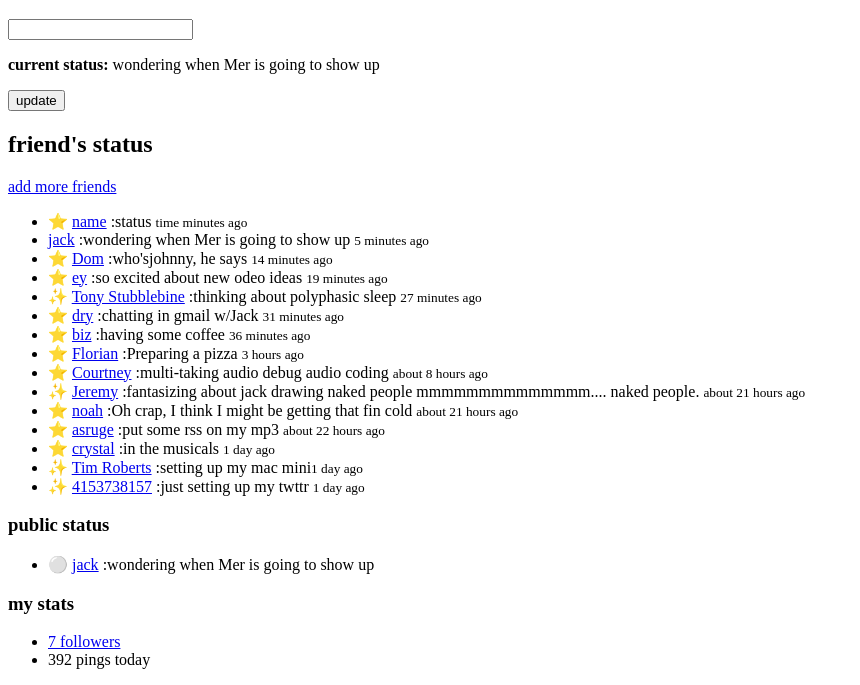
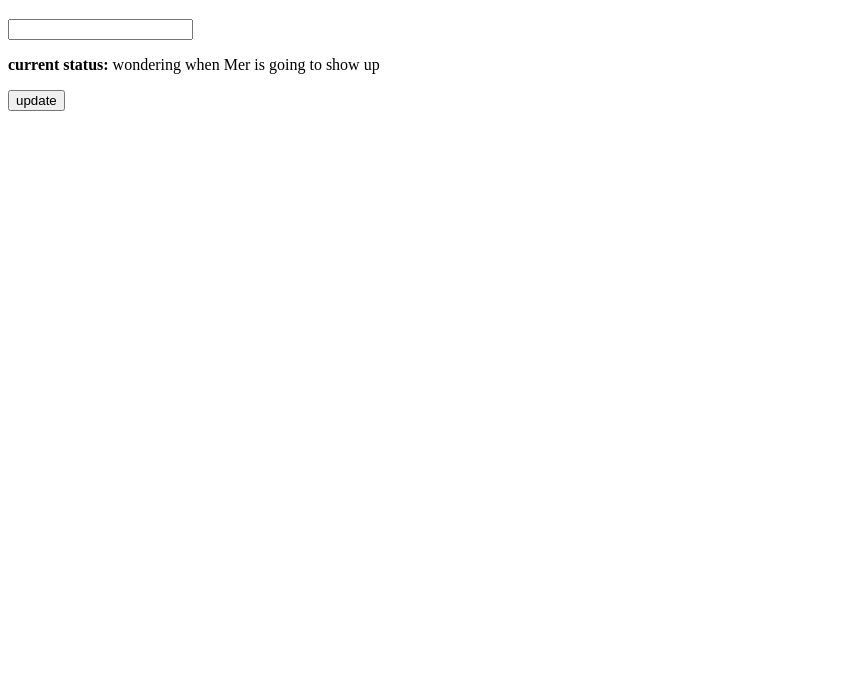
Before and after one commit to leahloading/build-early-twitter, a website: page index.html in a window 1280 px wide. Shown: the part 146-831 px from the top of the page, without its empty margins (0-860 px from the left). After the commit the page ends 800 px from the top, so only its background shows below. Drawn offline with Linux system fonts and the light colour scheme.

```diff
--- a/index.html
+++ b/index.html
@@ -26,44 +26,8 @@
     <button>update</button>
 
 
-    <section>
-      <h2>friend's status</h2>
 
-      <a href='#'>add more friends</a>
 
-      <ul>
-        <li>⭐️ <a href='#'>name</a> :status <small>time minutes ago</small></li>
-        <li><a href='#'>jack</a> :wondering when Mer is going to show up <small>5 minutes ago</small></li>
-        <li>⭐️ <a href='#'>Dom</a> :who'sjohnny, he says <small>14 minutes ago</small></li>
-        <li>⭐️ <a href='#'>ey</a> :so excited about new odeo ideas <small>19 minutes ago</small></li>
-        <li>✨ <a href='#'>Tony Stubblebine</a> :thinking about polyphasic sleep <small>27 minutes ago</small></li>
-        <li>⭐️ <a href='#'>dry</a> :chatting in gmail w/Jack <small>31 minutes ago</small></li>
-        <li>⭐️ <a href='#'>biz</a> :having some coffee <small>36 minutes ago</small></li>
-        <li>⭐️ <a href='#'>Florian</a> :Preparing a pizza <small>3 hours ago</small></li>
-        <li>⭐️ <a href='#'>Courtney</a> :multi-taking audio debug audio coding <small>about 8 hours ago</small></li>
-        <li>✨ <a href='#'>Jeremy</a> :fantasizing about jack drawing naked people mmmmmmmmmmmmmm.... naked people. <small>about 21 hours ago</small></li>
-        <li>⭐️ <a href='#'>noah</a> :Oh crap, I think I might be getting that fin cold <small>about 21 hours ago</small></li>
-        <li>⭐️ <a href='#'>asruge</a> :put some rss on my mp3 <small>about 22 hours ago</small></li>
-        <li>⭐️ <a href='#'>crystal</a> :in the musicals <small>1 day ago</small></li>
-        <li>✨ <a href='#'>Tim Roberts</a> :setting up my mac mini<small>1 day ago</small></li>
-        <li>✨ <a href='#'>4153738157</a> :just setting up my twttr <small>1 day ago</small></li>
-      </ul>
-    </section>
 
-    <section>
-      <h3>public status</h3>
-
-        <ul>
-          <li>⚪️ <a href='#'>jack</a> :wondering when Mer is going to show up</li>
-        </ul>
-    </section>
-
-    <section>
-      <h3>my stats</h3>
-      <ul>
-        <li><a href="#">7 followers</a></li>
-        <li> 392 pings today</li>
-      </ul>
-    </section>
   </body>
 </html>
```
